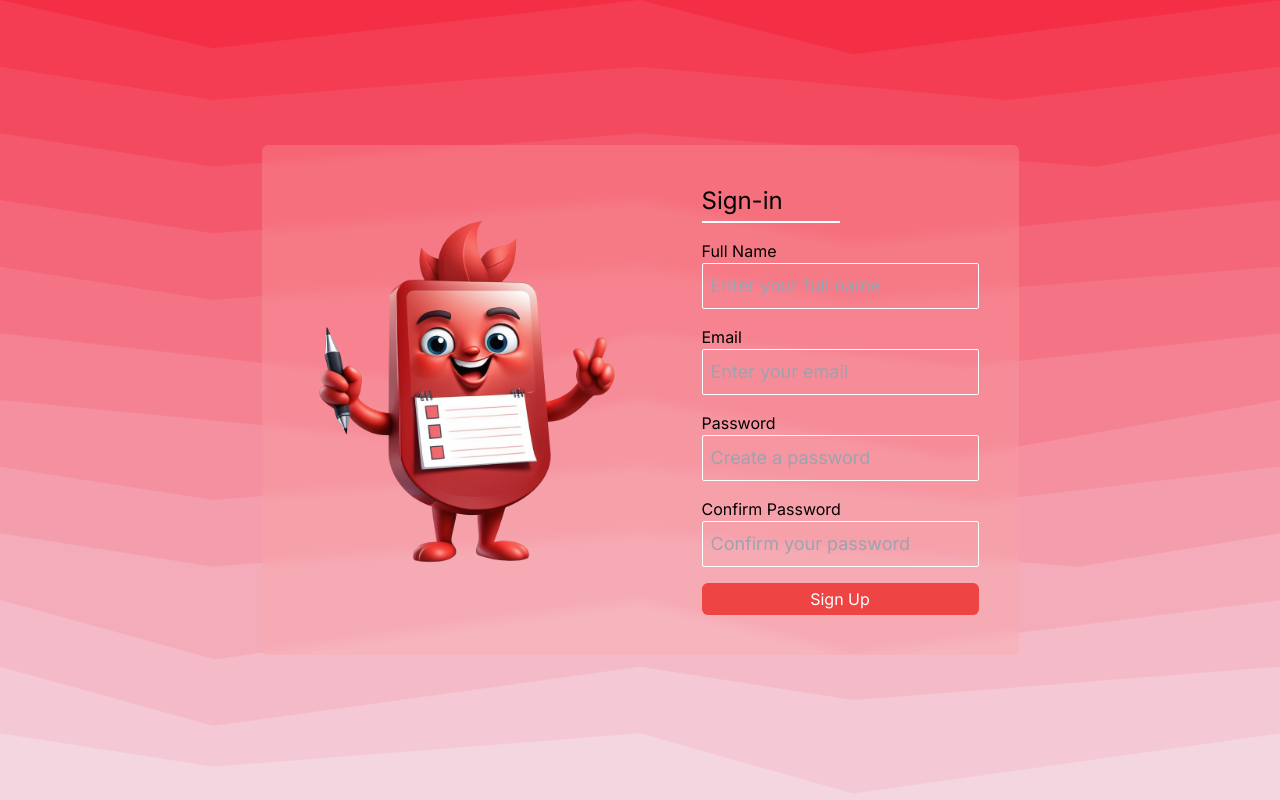
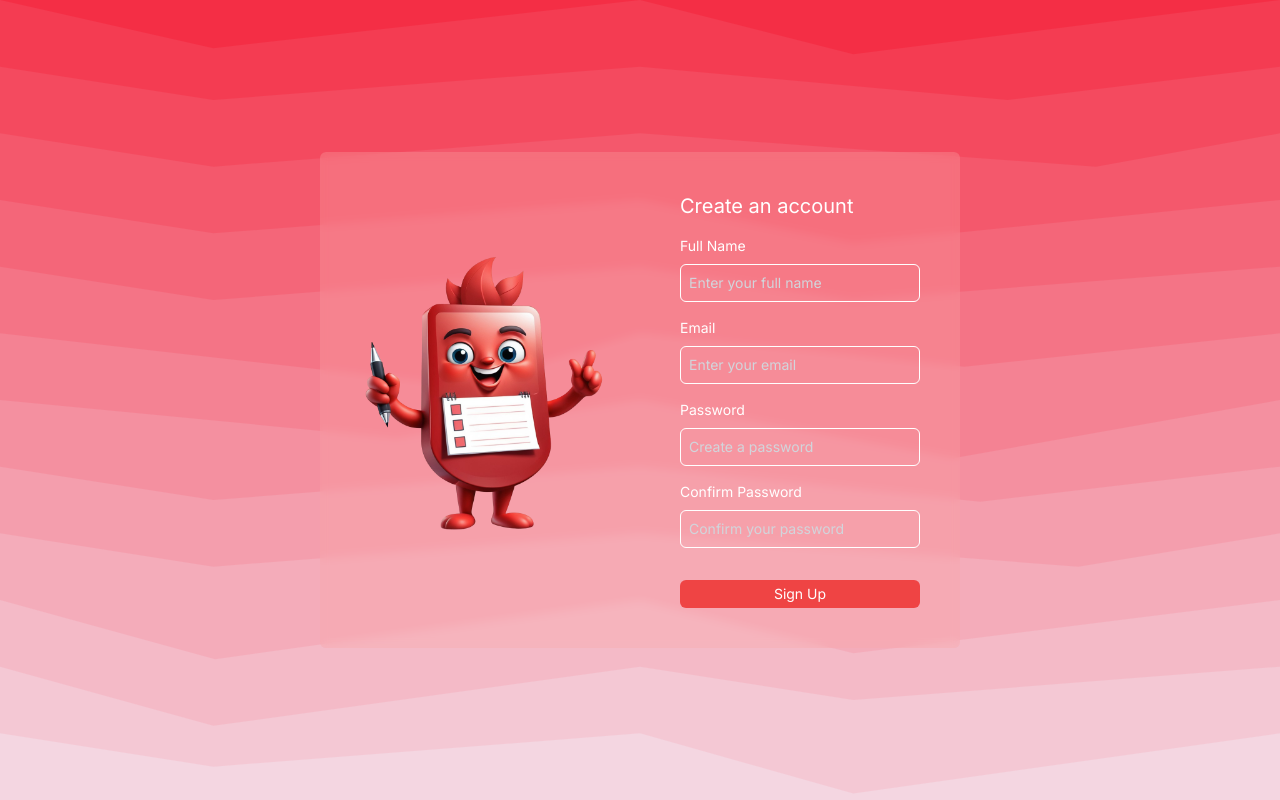
Before and after one commit to onursahal/nextjs-todo, a Next.js app: page /sign-up in a window 1280 px wide. Built offline with nearby package versions, Linux system fonts and the light colour scheme.

Commit message:
feat: signup redesigned

```diff
--- a/src/app/(auth)/layout.tsx
+++ b/src/app/(auth)/layout.tsx
@@ -3,12 +3,11 @@ import Image from "next/image";
 const AuthLayout = ({ children }: { children: React.ReactNode }) => {
   return (
     <div className="h-screen w-screen flex place-items-center justify-center ">
-      <div className="bg-red-300 rounded-md bg-clip-padding backdrop-filter backdrop-blur-sm bg-opacity-30 flex flex-row ">
-        <div className="flex self-center">
+      <div className="bg-red-300 rounded-md bg-clip-padding backdrop-filter backdrop-blur-sm bg-opacity-30 flex flex-row w-1/2">
+        <div className="flex self-center w-1/2">
           <Image src={"/mascot.png"} alt={"mascot"} width={400} height={400} />
         </div>
-        <div className="flex flex-col space-y-4 p-10">{children}</div>
-
+        <div className="flex flex-col space-y-4 p-10 w-1/2">{children}</div>
       </div>
     </div>
   );
--- a/src/app/(auth)/sign-in/page.tsx
+++ b/src/app/(auth)/sign-in/page.tsx
@@ -51,10 +51,12 @@ const SignIn: FC<{}> = () => {
           onChange={(val) => handleUserState(val, "password")}
         />
       </div>
-      <Button intent={"primary"} className="w-full !mt-8" onClick={signInUser}>
+      <Button intent={"primary"} className="w-full !mt-8 text-sm" onClick={signInUser}>
         {loading ? <Loader /> : "Log in"}
       </Button>
-      <div className="flex place-items-center justify-center self-center text-white text-sm">Or Continue With</div>
+      <div className="flex place-items-center justify-center self-center text-white text-sm">
+        Or Continue With
+      </div>
       <div className="flex justify-center space-x-2">
         <Button intent="transparent">
           <FaGoogle size={32} />
@@ -66,7 +68,7 @@ const SignIn: FC<{}> = () => {
           <FaTwitter size={32} />
         </Button>
       </div>
-      <div className="text-white text-sm">
+      <div className="text-white text-sm self-center">
         Don't have an account yet?{" "}
         <Link href="/sign-up" className="font-bold">
           Sign Up now
--- a/src/app/(auth)/sign-up/page.tsx
+++ b/src/app/(auth)/sign-up/page.tsx
@@ -31,50 +31,53 @@ const SignUp = () => {
 
   return (
     <>
-      <div id="sign-in-title" className="text-2xl">
-        Sign-in
-        <div className="w-1/2 border border-white mt-1" />
+      <div id="sign-in-title" className="text-xl text-white">
+        Create an account
       </div>
-      <div>
-        <div>Full Name</div>
+      <div className="space-y-2">
+        <div className="text-white text-sm">Full Name</div>
         <input
           id="sign-up-full-name"
-          className="w-full text-lg bg-transparent border-white border rounded-sm p-2"
+          className="w-full text-sm text-white placeholder-gray-300 bg-transparent border-white border rounded-md p-2"
           placeholder="Enter your full name"
           onChange={(val) => handleUserState(val, "fullName")}
         />
       </div>
-      <div>
-        <div>Email</div>
+      <div className="space-y-2">
+        <div className="text-white text-sm">Email</div>
         <input
           id="sign-up-email"
-          className="w-full text-lg bg-transparent border-white border rounded-sm p-2"
+          className="w-full text-sm text-white placeholder-gray-300 bg-transparent border-white border rounded-md p-2"
           placeholder="Enter your email"
           type="email"
           onChange={(val) => handleUserState(val, "email")}
         />
       </div>
-      <div>
-        <div>Password</div>
+      <div className="space-y-2">
+        <div className="text-white text-sm">Password</div>
         <input
           id="sign-up-password"
-          className="w-full text-lg bg-transparent border-white border rounded-sm p-2"
+          className="w-full text-sm text-white placeholder-gray-300 bg-transparent border-white border rounded-md p-2"
           placeholder="Create a password"
           type="password"
           onChange={(val) => handleUserState(val, "password")}
         />
       </div>
-      <div>
-        <div>Confirm Password</div>
+      <div className="space-y-2">
+        <div className="text-white text-sm">Confirm Password</div>
         <input
           id="sign-up-confirm-password"
-          className="w-full text-lg bg-transparent border-white border rounded-sm p-2"
+          className="w-full text-sm text-white placeholder-gray-300 bg-transparent border-white border rounded-md p-2"
           placeholder="Confirm your password"
           type="password"
           onChange={(val) => handleUserState(val, "confirmPassword")}
         />
       </div>
-      <Button intent="primary" className="w-full" onClick={signUpUser}>
+      <Button
+        intent="primary"
+        className="w-full !mt-8 text-sm"
+        onClick={signUpUser}
+      >
         {loading ? <Loader /> : "Sign Up"}
       </Button>
     </>
```
